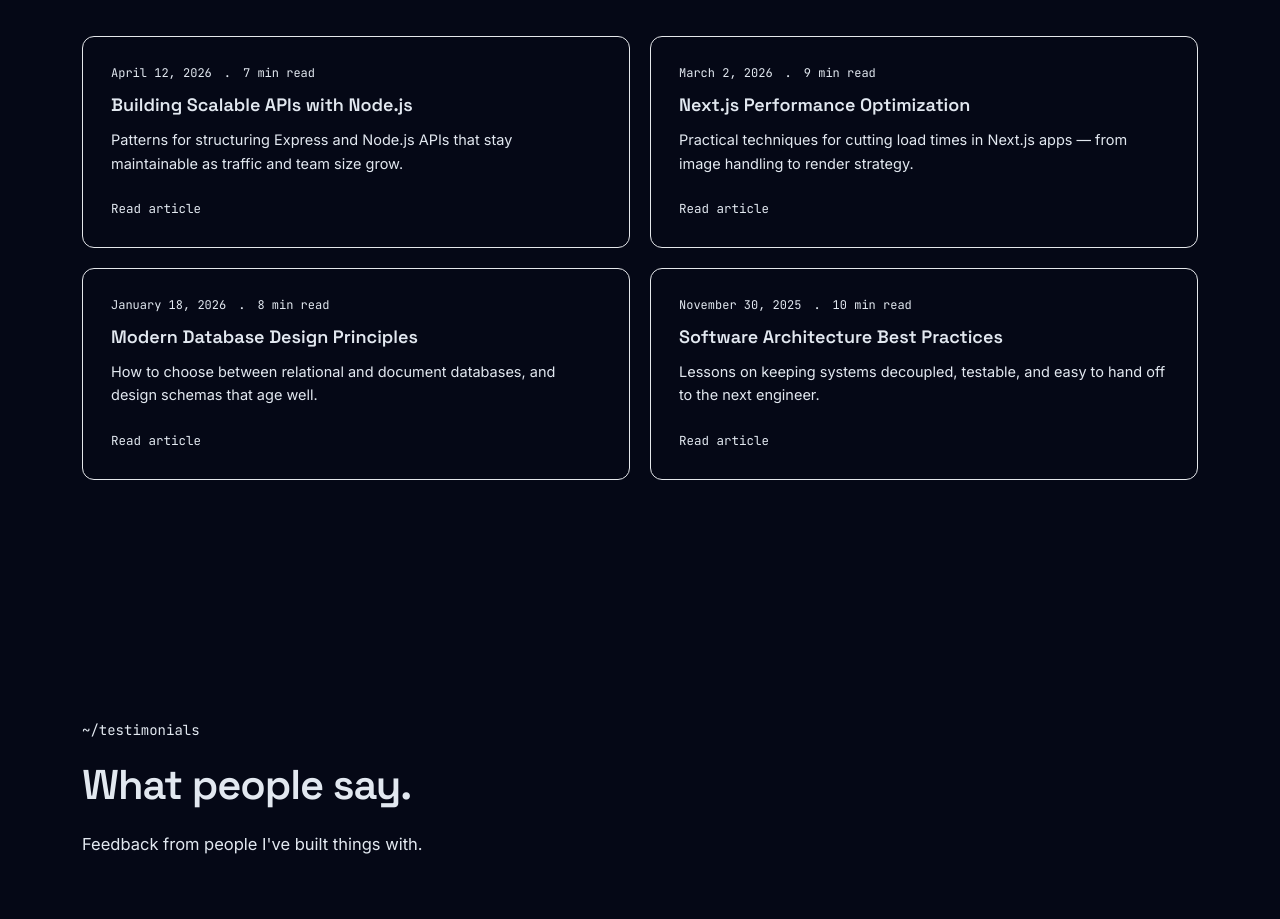
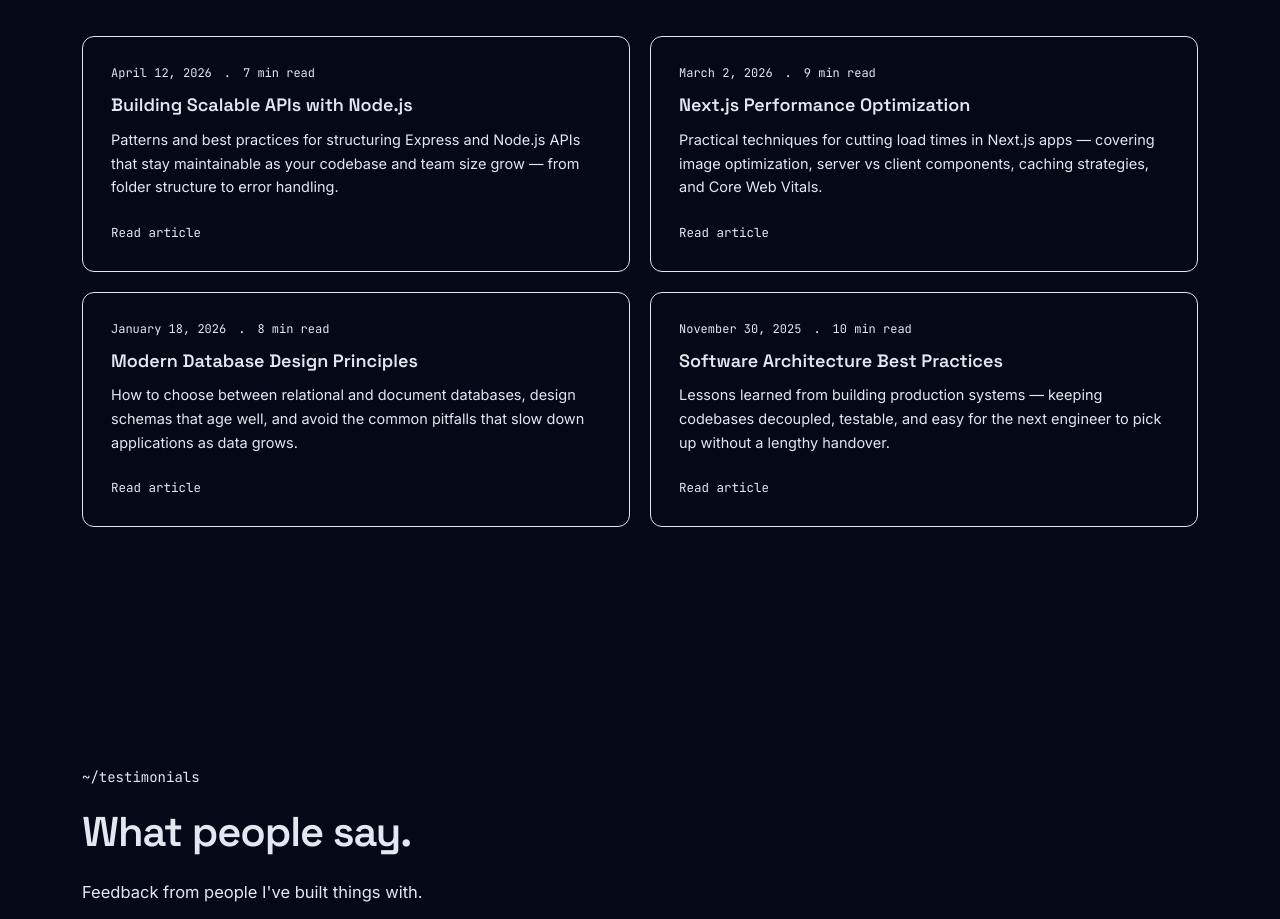
Before and after one commit to robelyinager12-web/my-portfolio, a Next.js app: page / in a window 1280 px wide. Shown: the part 7440-8359 px from the top of the page. Built offline with nearby package versions, Linux system fonts and the light colour scheme; no server answers.

Commit message:
add blog posts data with four article entries and tags

```diff
--- a/src/data/blog.ts
+++ b/src/data/blog.ts
@@ -5,36 +5,40 @@ export const blogPosts: BlogPost[] = [
     slug: 'building-scalable-apis-with-nodejs',
     title: 'Building Scalable APIs with Node.js',
     excerpt:
-      'Patterns for structuring Express and Node.js APIs that stay maintainable as traffic and team size grow.',
+      'Patterns and best practices for structuring Express and Node.js APIs that stay maintainable as your codebase and team size grow — from folder structure to error handling.',
     date: '2026-04-12',
     readMinutes: 7,
-    url: '#'
+    url: '#',
+    tag: 'Backend'
   },
   {
     slug: 'nextjs-performance-optimization',
     title: 'Next.js Performance Optimization',
     excerpt:
-      'Practical techniques for cutting load times in Next.js apps — from image handling to render strategy.',
+      'Practical techniques for cutting load times in Next.js apps — covering image optimization, server vs client components, caching strategies, and Core Web Vitals.',
     date: '2026-03-02',
     readMinutes: 9,
-    url: '#'
+    url: '#',
+    tag: 'Frontend'
   },
   {
     slug: 'modern-database-design-principles',
     title: 'Modern Database Design Principles',
     excerpt:
-      'How to choose between relational and document databases, and design schemas that age well.',
+      'How to choose between relational and document databases, design schemas that age well, and avoid the common pitfalls that slow down applications as data grows.',
     date: '2026-01-18',
     readMinutes: 8,
-    url: '#'
+    url: '#',
+    tag: 'Database'
   },
   {
     slug: 'software-architecture-best-practices',
     title: 'Software Architecture Best Practices',
     excerpt:
-      'Lessons on keeping systems decoupled, testable, and easy to hand off to the next engineer.',
+      'Lessons learned from building production systems — keeping codebases decoupled, testable, and easy for the next engineer to pick up without a lengthy handover.',
     date: '2025-11-30',
     readMinutes: 10,
-    url: '#'
+    url: '#',
+    tag: 'Engineering'
   }
 ];
```
